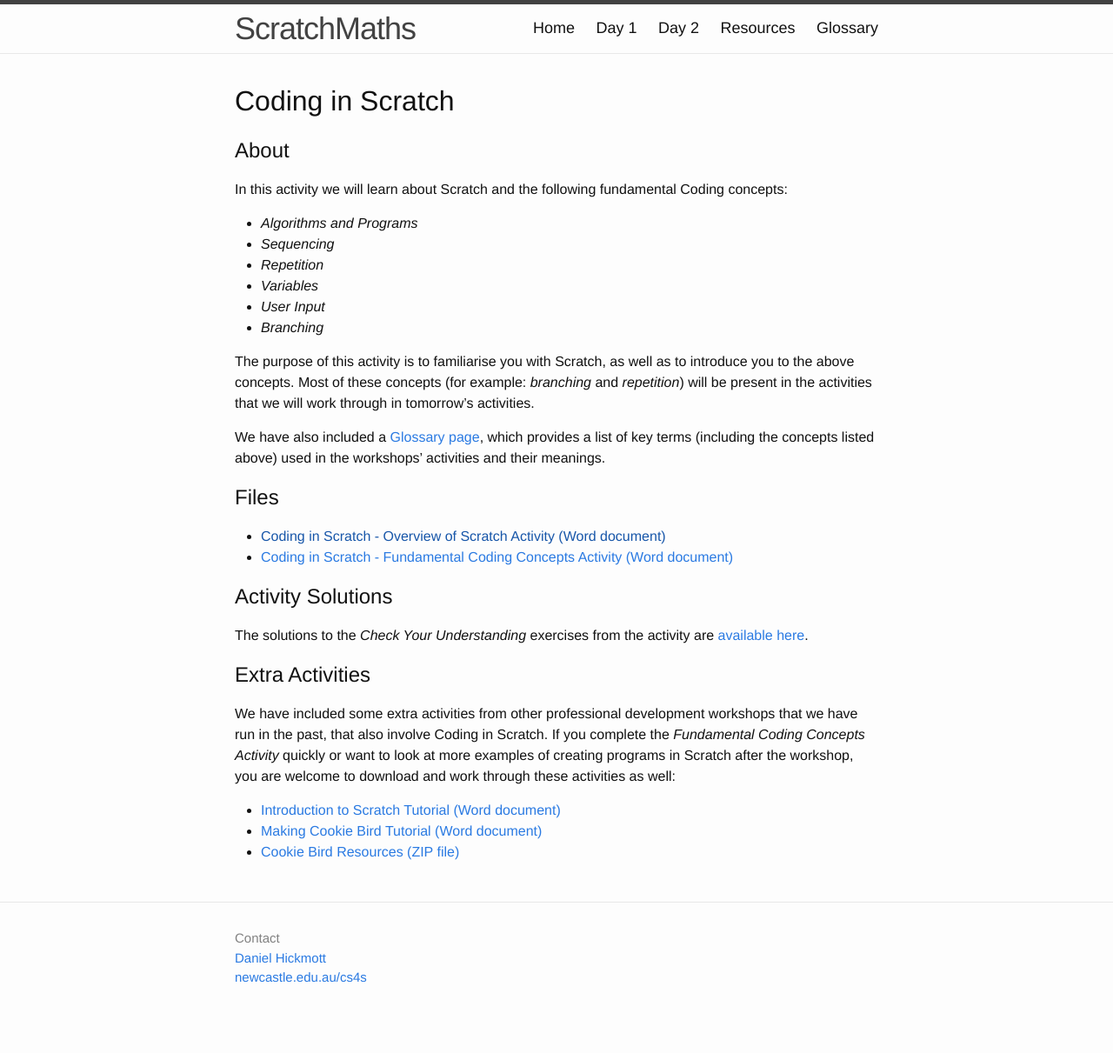
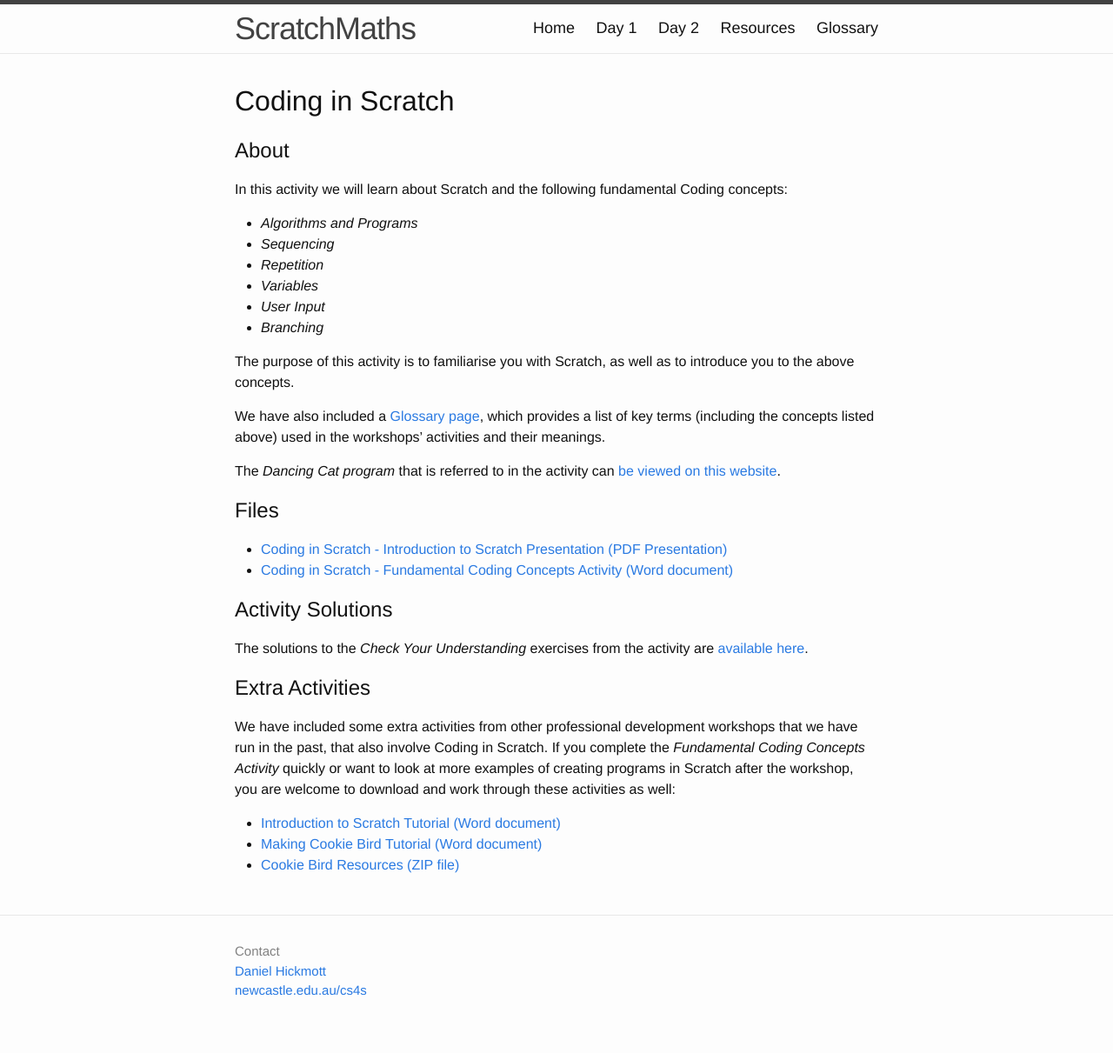
Before and after one commit to cs4s/sm-2017, a Jekyll site: the page built from day1/coding/index.md, in a window 1280 px wide. Shown: the whole page at 87% size. Built offline with Jekyll 4.4.1, drawn with Linux system fonts in a browser that asks for light colours.

Commit message:
Adds the "Introduction to Scratch" Presentation

```diff
--- a/day1/coding/index.md
+++ b/day1/coding/index.md
@@ -17,13 +17,14 @@ In this activity we will learn about Scratch and the following fundamental Codin
 - *Branching*
 
 The purpose of this activity is to familiarise you with Scratch, as well as to introduce you to the above concepts.
-Most of these concepts (for example: *branching* and *repetition*) will be present in the activities that we will work through in tomorrow's activities.
 
 We have also included a [Glossary page]({{ site.baseurl | append: site.glossary_path }}), which provides a list of key terms (including the concepts listed above) used in the workshops' activities and their meanings.
 
+The *Dancing Cat program* that is referred to in the activity can [be viewed on this website](https://scratch.mit.edu/projects/173543499/){:target="_blank"}.
+
 ## Files
 
-- [Coding in Scratch - Overview of Scratch Activity (Word document)]()
+- [Coding in Scratch - Introduction to Scratch Presentation (PDF Presentation)](Introduction to Scratch Presentation.pdf){:target="_blank"}
 - [Coding in Scratch - Fundamental Coding Concepts Activity (Word document)](Scratch Activity - Fundamental Coding Concepts.docx)
 
 ## Activity Solutions
```
Also changed, not shown: 1 other file.
